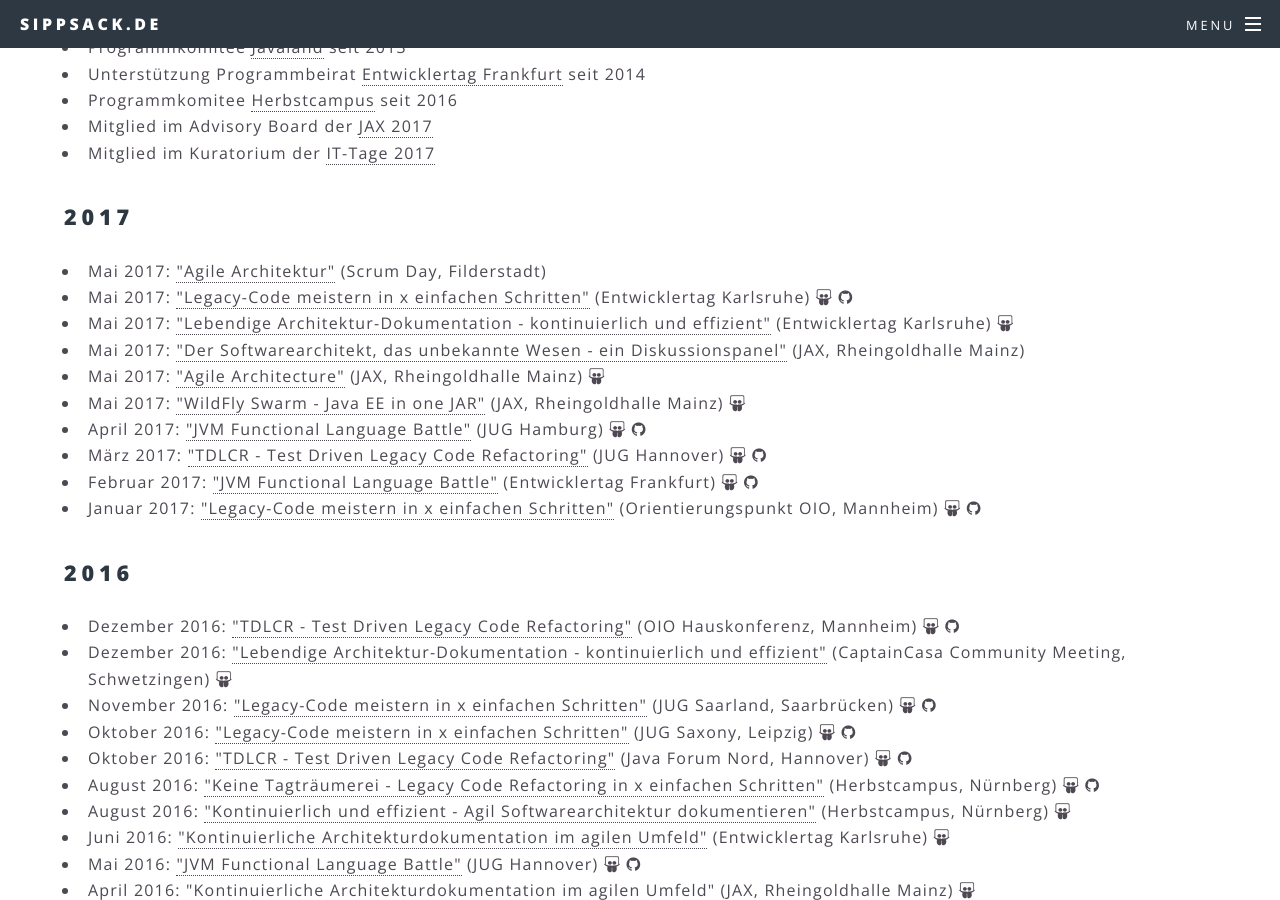
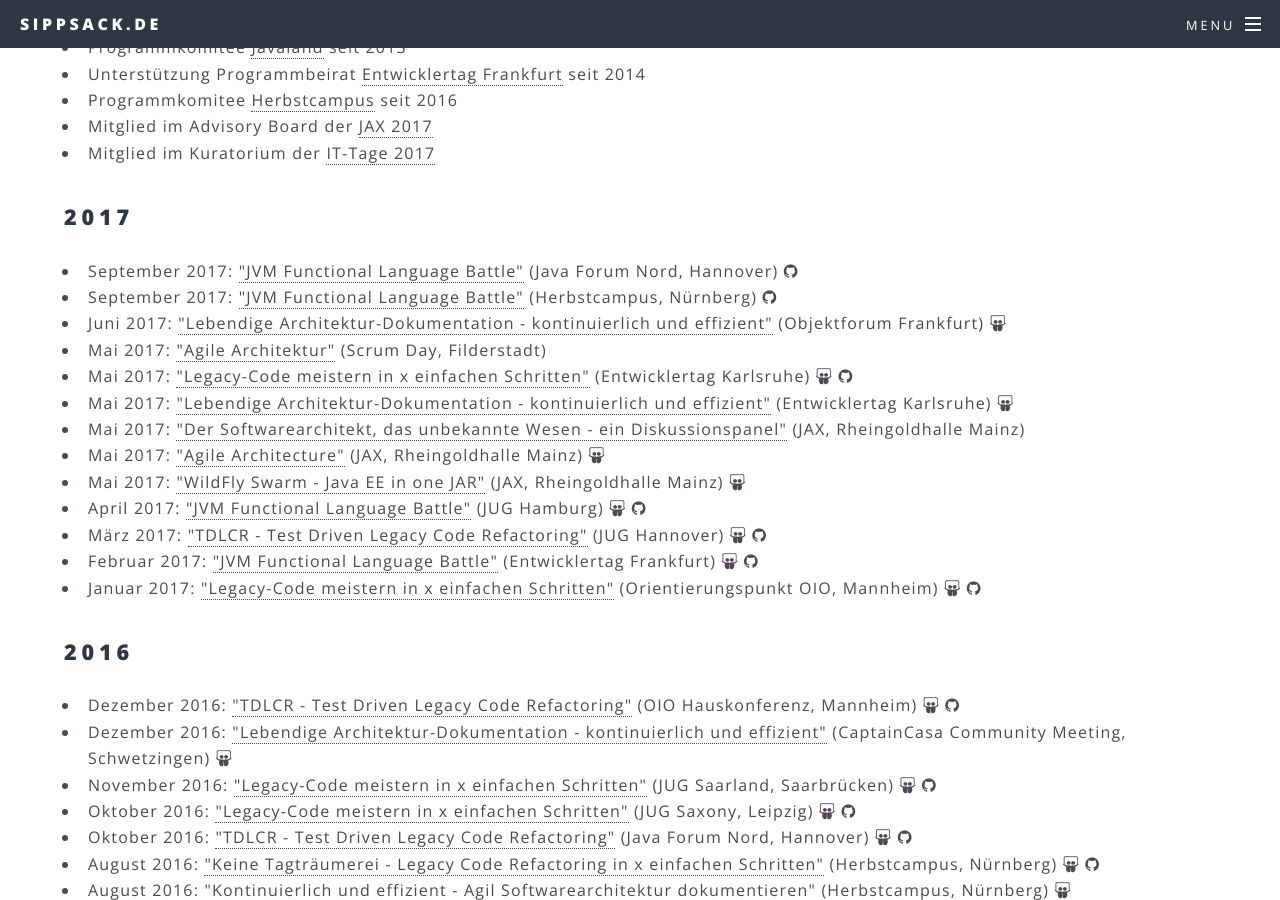
Before and after one commit to sippsack/sippsack.github.io, a Jekyll site: the page built from talks.md, in a window 1280 px wide and 900 px high, scrolled down 493 px. Built offline with Jekyll 4.4.1, drawn with Linux system fonts in a browser that asks for light colours.

Commit message:
added 2 new talks

```diff
--- a/_data/talks.yaml
+++ b/_data/talks.yaml
@@ -1,4 +1,21 @@
 2017:
+  - September:
+    - conference: Java Forum Nord
+      title: JVM Functional Language Battle
+      location: Hannover
+      link: http://www.javaforumnord.de/site/2017/page/Talk-64
+      sourcecode: https://github.com/sippsack/jvm-functional-language-battle
+    - conference: Herbstcampus
+      title: JVM Functional Language Battle
+      location: Nürnberg
+      link: https://www.herbstcampus.de/veranstaltung-5921-jvm-functional-language-battle.html?id=5921
+      sourcecode: https://github.com/sippsack/jvm-functional-language-battle
+  - Juni:
+    - conference: Objektforum Frankfurt
+      title: Lebendige Architektur-Dokumentation - kontinuierlich und effizient
+      location: Frankfurt
+      link: http://www.scrum-day.de/vortraege/details/vortrag-2017-agile-architektur.html#details
+      slides: https://www.andrena.de/event/objektforum-frankfurt-275?file=files/andrena/media/ObjektForum%20Folien/2017%20FFM/Objektforum_27_Juni_2017/Falk%20Sippach%20-%20Lebendige%20Architekturdokumentation.pdf
   - Mai:
     - conference: Scrum Day
       title: Agile Architektur
```
